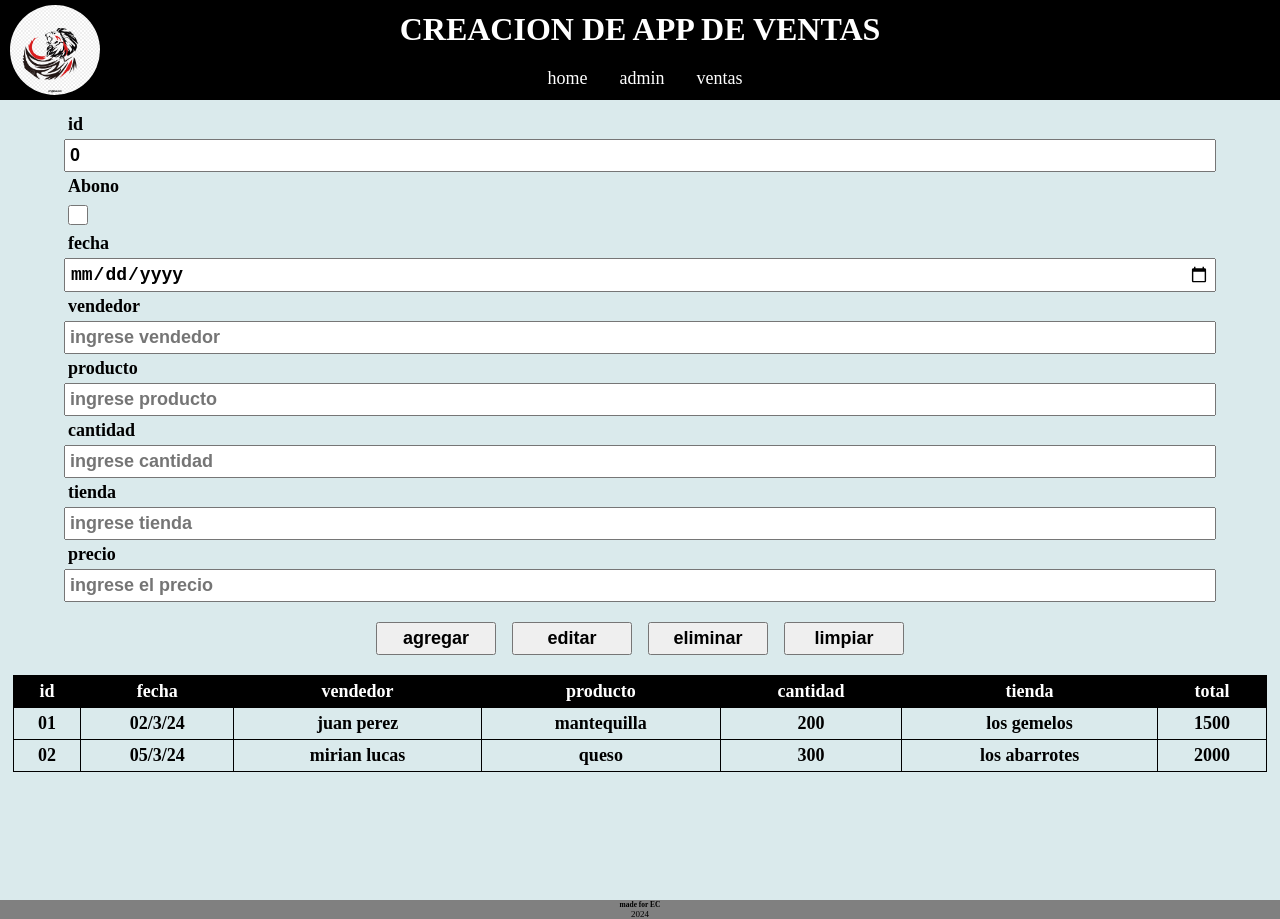
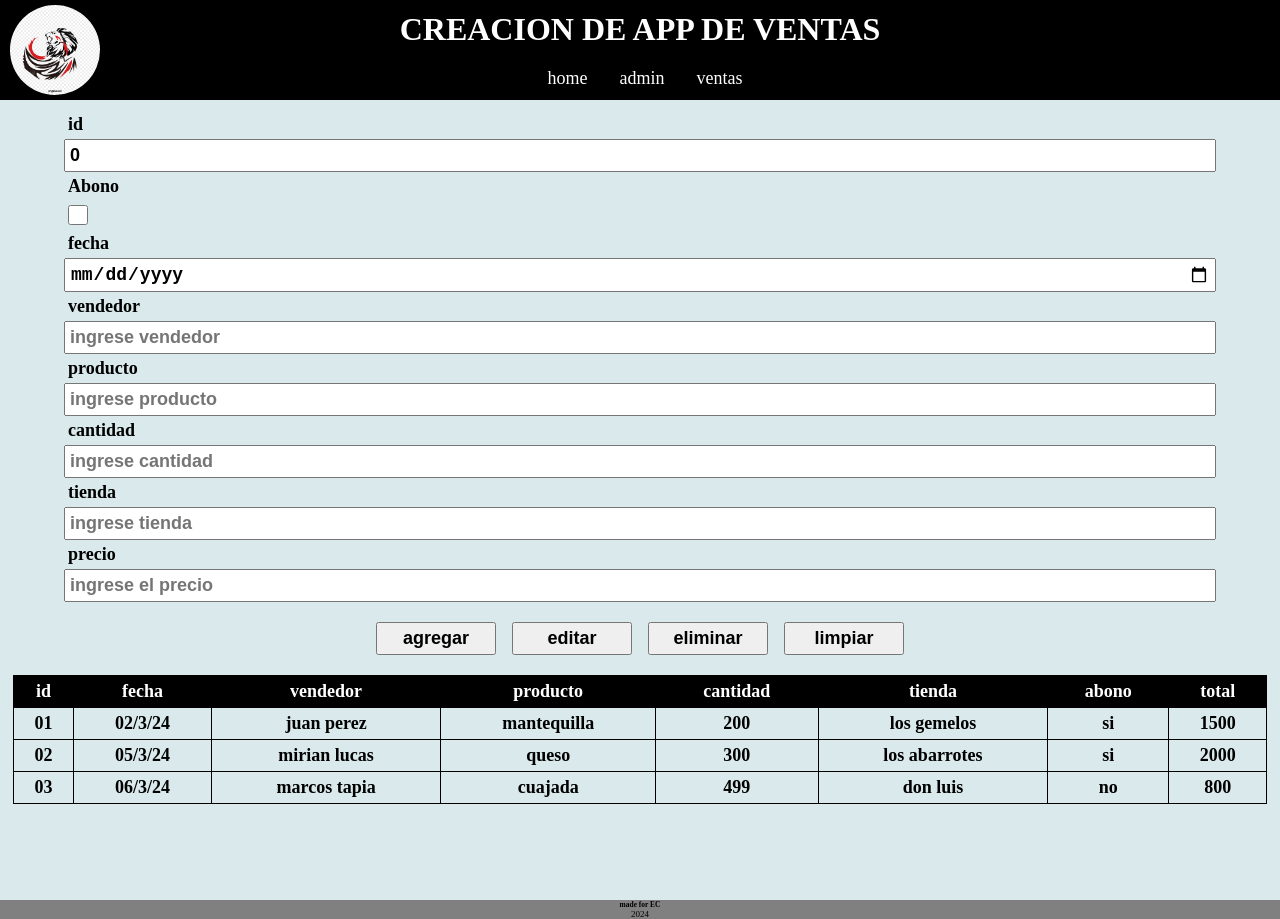
Before and after one commit to edG5LATAN/pruebaVentas, a React (Vite) app: page /ventas in a window 1280 px wide. Built offline with nearby package versions, Linux system fonts and the light colour scheme.

Commit message:
terminado agregar datos falata el checkbox

```diff
--- a/src/components/busqueda/Busqueda.jsx
+++ b/src/components/busqueda/Busqueda.jsx
@@ -38,9 +38,13 @@ function Busqueda() {
 
   const buscar=()=>{
     let ddtt=data.filter(res=>{
-      return res.vendedor==`${variable}`
+      return res[select]==variable
     })
     setdata(ddtt)
+  }
+
+  const regresar=()=>{
+     setdata(data)
   }
 
   return (
@@ -61,6 +65,7 @@ function Busqueda() {
         </div>
         <div className="busqueda-botones">
           <button onClick={buscar}>Buscar</button>
+          <button onClick={regresar}>regresar</button>
         </div>
       </div>
 
--- a/src/components/ventas/Ventas.jsx
+++ b/src/components/ventas/Ventas.jsx
@@ -10,6 +10,7 @@ function Ventas() {
       producto: "mantequilla",
       cantidad: "200",
       tienda: "los gemelos",
+      abono:true,
       precio: "1500",
     },
     {
@@ -19,8 +20,19 @@ function Ventas() {
       producto: "queso",
       cantidad: "300",
       tienda: "los abarrotes",
+      abono:true,
       precio: "2000",
     },
+    {
+      id: "03",
+      fecha: "06/3/24",
+      vendedor: "marcos tapia",
+      producto: "cuajada",
+      cantidad: "499",
+      tienda: "don luis",
+      abono:false,
+      precio: "800",
+    }
   ]);
   const [id,setid]=useState(0)
   const [fecha,setfecha]=useState("")
@@ -29,6 +41,7 @@ function Ventas() {
   const [cantidad,setcantidad]=useState("")
   const [tienda,settienda]=useState("")
   const [precio,setprecio]=useState("")
+  const [abono,setabono]=useState("")
   const [error,seterror]=useState("")
 
   const agregar = (e) => {
@@ -52,13 +65,16 @@ function Ventas() {
   };
 
   const mostrarDatos=(e)=>{
+
     setid(e.target.parentNode.childNodes[0].textContent)
     setfecha(e.target.parentNode.childNodes[1].textContent)
     setvendedor(e.target.parentNode.childNodes[2].textContent)
     setproducto(e.target.parentNode.childNodes[3].textContent)
     setcantidad(e.target.parentNode.childNodes[4].textContent)
     settienda(e.target.parentNode.childNodes[5].textContent)
-    setprecio(e.target.parentNode.childNodes[6].textContent)
+    setabono(e.target.parentNode.childNodes[6].textContent=="si"?true:false)
+    setprecio(e.target.parentNode.childNodes[7].textContent)
+
   }
 
   const limpiar = (e) => {
@@ -73,17 +89,24 @@ function Ventas() {
     setcantidad("")
     settienda("")
     setprecio("")
+    setabono(false)
     seterror("")
   };
+
+  const checkedCambio=(e)=>{
+    console.log(e.target.checked)
+  }
+
+
   return (
     <div className="ventas">
       <div className="ventas-forms">
         <form>
           <label>id</label>
-          <input onChange={(e)=>setid(e.target.value)} type="text" value={id}/>
+          <input onClick={(e)=>setabono(e.target.checked)} onChange={(e)=>setid(e.target.value)} type="text" value={id}/>
 
           <label>Abono</label>
-          <input className="abono-input" type="checkbox" />
+          <input onChange={checkedCambio} checked={abono}  className="abono-input" type="checkbox" />
 
           <label>fecha</label>
           <input onChange={(e)=>setfecha(e.target.value)} type="date" value={fecha} />
@@ -123,6 +146,7 @@ function Ventas() {
               <td>producto</td>
               <td>cantidad</td>
               <td>tienda</td>
+              <td>abono</td>
               <td>total</td>
             </tr>
           </thead>
@@ -136,6 +160,7 @@ function Ventas() {
                   <td>{res.producto}</td>
                   <td>{res.cantidad}</td>
                   <td>{res.tienda}</td>
+                  <td>{res.abono?"si":"no"}</td>
                   <td>{res.precio}</td>
                 </tr>
               );
```
